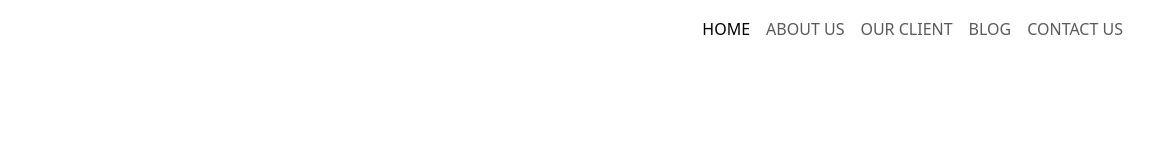
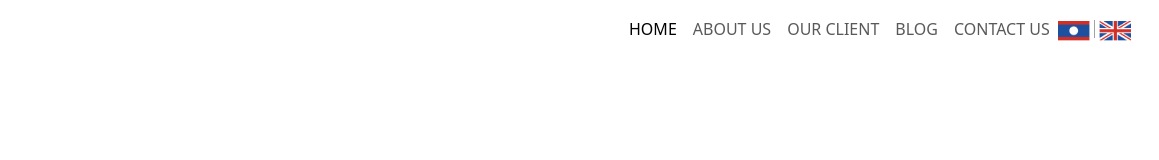
Before and after one commit to t-toum/comet_website, a plain HTML site: page index.html in a window 1280 px wide. Shown: the full height of the page, 121-1280 px from the left. Drawn offline with Linux system fonts and the light colour scheme.

Commit message:
feat: add language button

```diff
--- a/index.html
+++ b/index.html
@@ -35,13 +35,14 @@
                         </div>
                         <!-- <div class="container-fluid"></div> -->
                         <div type="button" class="btn-nav-close" data-bs-dismiss="offcanvas" aria-label="Close">
-                            <img class="btn-nav-close d-inline align-items-end" src="assets/images/menu-hamburger.png" alt="">
+                            <img class="btn-nav-close d-inline align-items-end" src="assets/images/menu-hamburger.png"
+                                alt="">
                         </div>
                     </div>
 
                     <!-- navbar offcanvas drawer body-->
                     <div class="offcanvas-body">
-                        <ul class="navbar-nav justify-content-end flex-grow-1 pe-3">
+                        <ul class="navbar-nav justify-content-end flex-grow-1 pe-3 align-items-center">
                             <li class="nav-item">
                                 <a class="nav-link active" aria-current="page" href="#">HOME</a>
                             </li>
@@ -57,8 +58,18 @@
                             <li class="nav-item">
                                 <a class="nav-link" href="#">CONTACT US</a>
                             </li>
+                            <li class="nav-item d-flex align-items-center">
+                                <a href="#">
+                                    <img class="lang-fag" src="assets/images/lao-fag.png" alt="">
+                                </a>
+                                <div class="nav-divder "></div>
+                                <a href="#">
+                                    <img class="lang-fag" src="assets/images/en-fag.png" alt="">
+                                </a>
+                            </li>
                         </ul>
                     </div>
+
                 </div>
             </div>
         </nav>
--- a/style.css
+++ b/style.css
@@ -17,3 +17,18 @@
     width: 28px;
     height: 20px;
 }
+.lang-fag {
+    width: 100%;
+    height: 100%;
+    max-height: 20px;
+    align-items: center;
+    justify-content: center;
+}
+
+.nav-divder {
+    height: 18px;
+    width: 1px;
+    margin-left: 4px;
+    margin-right: 4px;
+    background-color: #48484880;
+}
```
Also changed, not shown: assets/images/en-fag.png (added), assets/images/lao-fag.png (added).
